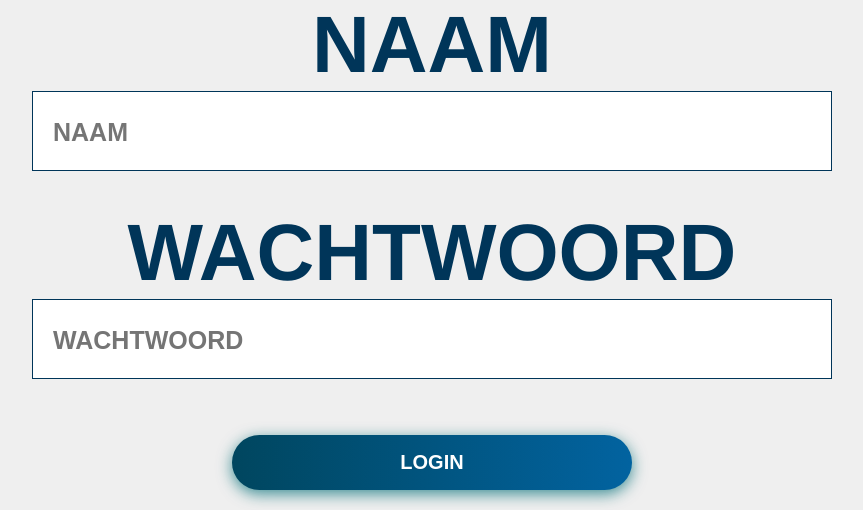
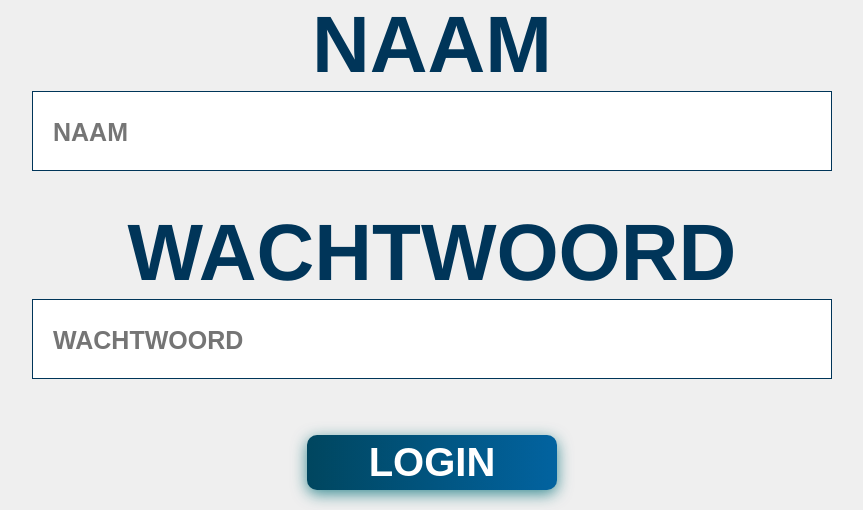
Before and after one commit to MalikKhadje/beroeps_foto-upload, a PHP site: page /php/login.php in a window 1280 px wide. Shown: the part 336-846 px from the top of the page, without its empty margins (208-1071 px from the left). Run offline with PHP 8.4, Linux system fonts and the light colour scheme.

Commit message:
AHHFAHFAHSFGADS

```diff
--- a/login/css/login.css
+++ b/login/css/login.css
@@ -81,8 +81,8 @@ img {
 }
 
 .login-knop {
-    width: 400px;
-    font-size: 20px;
+    width: 250px;
+    font-size: 40px;
     font-weight: 600;
     color: #fff;
     cursor: pointer;
@@ -92,7 +92,7 @@ img {
     border: none;
     background-size: 300% 100%;
 
-    border-radius: 50px;
+    border-radius: 10px;
     moz-transition: all .4s ease-in-out;
     -o-transition: all .4s ease-in-out;
     -webkit-transition: all .4s ease-in-out;
@@ -109,6 +109,7 @@ img {
     -o-transition: all .4s ease-in-out;
     -webkit-transition: all .4s ease-in-out;
     transition: all .4s ease-in-out;
+    letter-spacing: 5px;
 }
 
 .login-knop:focus {
```
